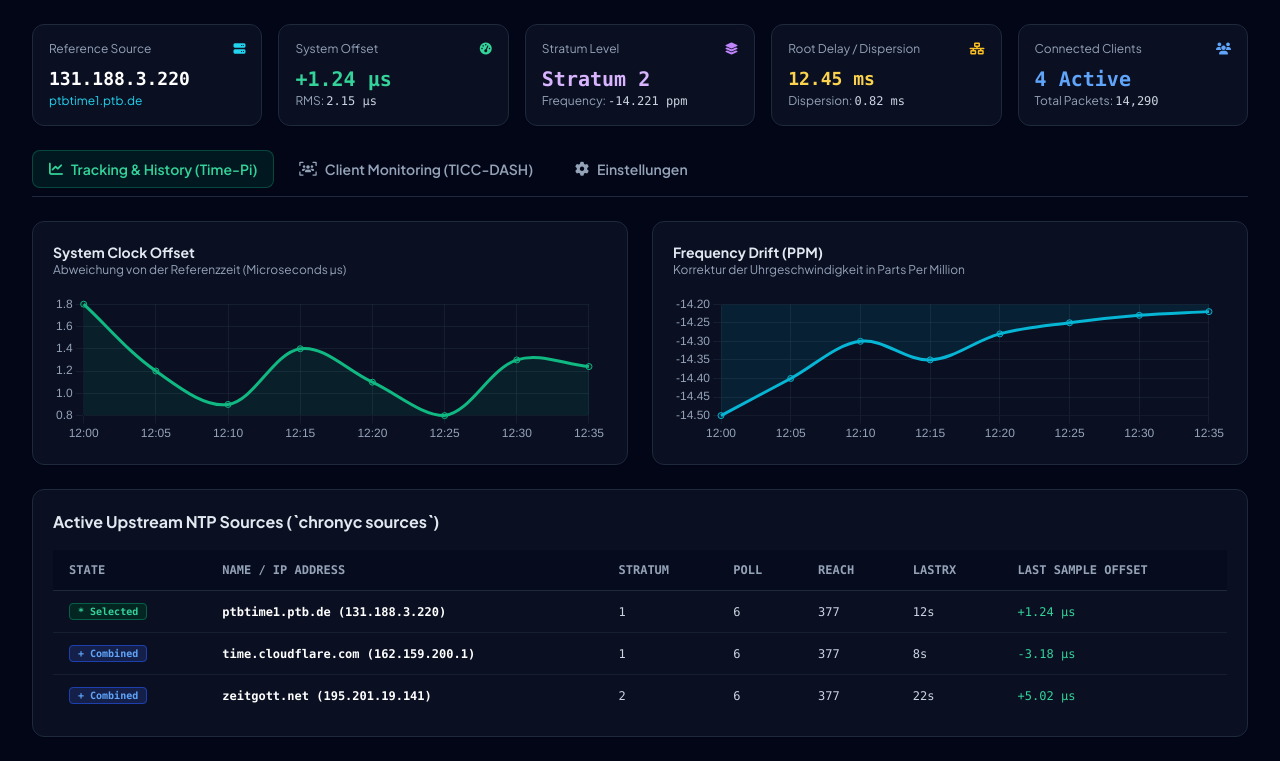
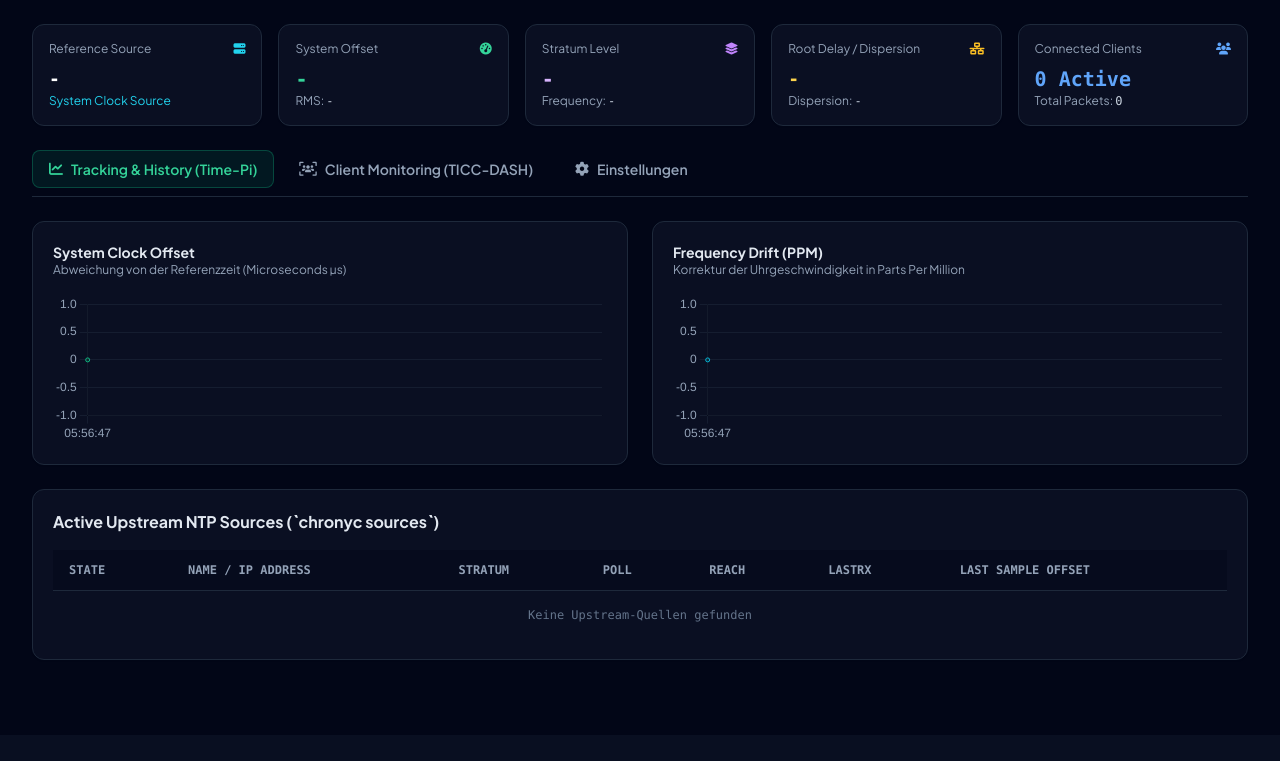
Before and after one commit to ApfelBirneKreis/ChronyPi-Dashboard, a Flask app: page / in a window 1280 px wide. Shown: the part 65-826 px from the top of the page. After the commit the page ends 725 px from the top, so only its background shows below. Run offline with Flask 3, Linux system fonts and the light colour scheme; data comes from the database, SQL or seed files in the repository; some libraries are stand-ins or nearby versions.

Commit message:
Modify NTP display for empty data and update message
Updated NTP client and system information display to show '-' when no data is available. Changed the settings save confirmation message.

Signed-off-by: ApfelBirneKreis <84158946+ApfelBirneKreis@users.noreply.github.com>

```diff
--- a/templates/index.html
+++ b/templates/index.html
@@ -110,8 +110,8 @@
                     <i class="fa-solid fa-server text-cyan-500 dark:text-cyan-400"></i>
                 </div>
                 <div class="mt-2">
-                    <div id="kpi-refid" class="text-lg font-bold font-mono text-slate-900 dark:text-white truncate">131.188.3.220</div>
-                    <div id="kpi-refname" class="text-xs text-cyan-600 dark:text-cyan-400 truncate">ptbtime1.ptb.de</div>
+                    <div id="kpi-refid" class="text-lg font-bold font-mono text-slate-900 dark:text-white truncate">-</div>
+                    <div id="kpi-refname" class="text-xs text-cyan-600 dark:text-cyan-400 truncate">System Clock Source</div>
                 </div>
             </div>
 
@@ -122,8 +122,8 @@
                     <i class="fa-solid fa-gauge-high text-emerald-500 dark:text-emerald-400"></i>
                 </div>
                 <div class="mt-2">
-                    <div id="kpi-offset" class="text-xl font-bold font-mono text-emerald-600 dark:text-emerald-400">+1.24 µs</div>
-                    <div class="text-xs text-slate-500 dark:text-slate-400">RMS: <span id="kpi-rms" class="font-mono text-slate-700 dark:text-slate-300">2.15 µs</span></div>
+                    <div id="kpi-offset" class="text-xl font-bold font-mono text-emerald-600 dark:text-emerald-400">-</div>
+                    <div class="text-xs text-slate-500 dark:text-slate-400">RMS: <span id="kpi-rms" class="font-mono text-slate-700 dark:text-slate-300">-</span></div>
                 </div>
             </div>
 
@@ -134,8 +134,8 @@
                     <i class="fa-solid fa-layer-group text-purple-500 dark:text-purple-400"></i>
                 </div>
                 <div class="mt-2">
-                    <div id="kpi-stratum" class="text-xl font-bold font-mono text-purple-600 dark:text-purple-300">Stratum 2</div>
-                    <div class="text-xs text-slate-500 dark:text-slate-400">Frequency: <span id="kpi-freq" class="font-mono text-slate-700 dark:text-slate-300">-14.221 ppm</span></div>
+                    <div id="kpi-stratum" class="text-xl font-bold font-mono text-purple-600 dark:text-purple-300">-</div>
+                    <div class="text-xs text-slate-500 dark:text-slate-400">Frequency: <span id="kpi-freq" class="font-mono text-slate-700 dark:text-slate-300">-</span></div>
                 </div>
             </div>
 
@@ -146,8 +146,8 @@
                     <i class="fa-solid fa-network-wired text-amber-500 dark:text-amber-400"></i>
                 </div>
                 <div class="mt-2">
-                    <div id="kpi-rootdelay" class="text-lg font-bold font-mono text-amber-600 dark:text-amber-300">12.45 ms</div>
-                    <div class="text-xs text-slate-500 dark:text-slate-400">Dispersion: <span id="kpi-dispersion" class="font-mono text-slate-700 dark:text-slate-300">0.82 ms</span></div>
+                    <div id="kpi-rootdelay" class="text-lg font-bold font-mono text-amber-600 dark:text-amber-300">-</div>
+                    <div class="text-xs text-slate-500 dark:text-slate-400">Dispersion: <span id="kpi-dispersion" class="font-mono text-slate-700 dark:text-slate-300">-</span></div>
                 </div>
             </div>
 
@@ -158,8 +158,8 @@
                     <i class="fa-solid fa-users text-blue-500 dark:text-blue-400"></i>
                 </div>
                 <div class="mt-2">
-                    <div id="kpi-client-count" class="text-xl font-bold font-mono text-blue-600 dark:text-blue-400">4 Active</div>
-                    <div class="text-xs text-slate-500 dark:text-slate-400">Total Packets: <span id="kpi-total-packets" class="font-mono text-slate-700 dark:text-slate-300">14,290</span></div>
+                    <div id="kpi-client-count" class="text-xl font-bold font-mono text-blue-600 dark:text-blue-400">0 Active</div>
+                    <div class="text-xs text-slate-500 dark:text-slate-400">Total Packets: <span id="kpi-total-packets" class="font-mono text-slate-700 dark:text-slate-300">0</span></div>
                 </div>
             </div>
         </div>
@@ -229,33 +229,7 @@
                             </tr>
                         </thead>
                         <tbody id="sources-table-body" class="divide-y divide-slate-100 dark:divide-slate-800/60 font-mono text-xs text-slate-700 dark:text-slate-300">
-                            <tr class="hover:bg-slate-50 dark:hover:bg-slate-800/40 transition">
-                                <td class="py-3 px-4"><span class="px-2 py-0.5 rounded text-[10px] font-bold bg-emerald-100 dark:bg-emerald-950/80 text-emerald-700 dark:text-emerald-400 border border-emerald-300 dark:border-emerald-800">* Selected</span></td>
-                                <td class="py-3 px-4 font-semibold text-slate-900 dark:text-white">ptbtime1.ptb.de (131.188.3.220)</td>
-                                <td class="py-3 px-4">1</td>
-                                <td class="py-3 px-4">6</td>
-                                <td class="py-3 px-4">377</td>
-                                <td class="py-3 px-4">12s</td>
-                                <td class="py-3 px-4 text-emerald-600 dark:text-emerald-400">+1.24 µs</td>
-                            </tr>
-                            <tr class="hover:bg-slate-50 dark:hover:bg-slate-800/40 transition">
-                                <td class="py-3 px-4"><span class="px-2 py-0.5 rounded text-[10px] font-bold bg-blue-100 dark:bg-blue-950/80 text-blue-700 dark:text-blue-400 border border-blue-300 dark:border-blue-800">+ Combined</span></td>
-                                <td class="py-3 px-4 font-semibold text-slate-900 dark:text-white">time.cloudflare.com (162.159.200.1)</td>
-                                <td class="py-3 px-4">1</td>
-                                <td class="py-3 px-4">6</td>
-                                <td class="py-3 px-4">377</td>
-                                <td class="py-3 px-4">8s</td>
-                                <td class="py-3 px-4 text-emerald-600 dark:text-emerald-400">-3.18 µs</td>
-                            </tr>
-                            <tr class="hover:bg-slate-50 dark:hover:bg-slate-800/40 transition">
-                                <td class="py-3 px-4"><span class="px-2 py-0.5 rounded text-[10px] font-bold bg-blue-100 dark:bg-blue-950/80 text-blue-700 dark:text-blue-400 border border-blue-300 dark:border-blue-800">+ Combined</span></td>
-                                <td class="py-3 px-4 font-semibold text-slate-900 dark:text-white">zeitgott.net (195.201.19.141)</td>
-                                <td class="py-3 px-4">2</td>
-                                <td class="py-3 px-4">6</td>
-                                <td class="py-3 px-4">377</td>
-                                <td class="py-3 px-4">22s</td>
-                                <td class="py-3 px-4 text-emerald-600 dark:text-emerald-400">+5.02 µs</td>
-                            </tr>
+                            <tr><td colspan="7" class="py-4 text-center text-slate-500">Lade Upstream-Quellen...</td></tr>
                         </tbody>
                     </table>
                 </div>
@@ -267,7 +241,7 @@
             <div class="bg-white dark:bg-slate-900/60 border border-slate-200 dark:border-slate-800 rounded-xl overflow-hidden shadow-sm">
                 <div class="p-4 border-b border-slate-200 dark:border-slate-800 flex items-center justify-between">
                     <h3 class="text-base font-bold text-slate-800 dark:text-slate-200">Network NTP Clients (`chronyc clients`)</h3>
-                    <span id="client-table-count" class="text-xs font-mono bg-blue-100 dark:bg-blue-950 text-blue-700 dark:text-blue-300 border border-blue-200 dark:border-blue-800/50 px-2.5 py-1 rounded-full">4 clients</span>
+                    <span id="client-table-count" class="text-xs font-mono bg-blue-100 dark:bg-blue-950 text-blue-700 dark:text-blue-300 border border-blue-200 dark:border-blue-800/50 px-2.5 py-1 rounded-full">0 clients</span>
                 </div>
                 <div class="overflow-x-auto">
                     <table class="w-full text-left border-collapse">
@@ -281,34 +255,7 @@
                             </tr>
                         </thead>
                         <tbody id="clients-table-body" class="divide-y divide-slate-100 dark:divide-slate-800/60 text-xs font-mono text-slate-700 dark:text-slate-300">
-                            <tr class="hover:bg-slate-50 dark:hover:bg-slate-800/40 transition">
-                                <td class="py-3 px-4 font-semibold text-slate-900 dark:text-white">192.168.1.45 (Workstation-PC)</td>
-                                <td class="py-3 px-4 text-emerald-600 dark:text-emerald-400">8,412</td>
-                                <td class="py-3 px-4 text-slate-400">0</td>
-                                <td class="py-3 px-4">6 (64s)</td>
-                                <td class="py-3 px-4">4s ago</td>
-                            </tr>
-                            <tr class="hover:bg-slate-50 dark:hover:bg-slate-800/40 transition">
-                                <td class="py-3 px-4 font-semibold text-slate-900 dark:text-white">192.168.1.102 (HomeAssistant-Server)</td>
-                                <td class="py-3 px-4 text-emerald-600 dark:text-emerald-400">4,120</td>
-                                <td class="py-3 px-4 text-slate-400">0</td>
-                                <td class="py-3 px-4">6 (64s)</td>
-                                <td class="py-3 px-4">18s ago</td>
-                            </tr>
-                            <tr class="hover:bg-slate-50 dark:hover:bg-slate-800/40 transition">
-                                <td class="py-3 px-4 font-semibold text-slate-900 dark:text-white">192.168.1.150 (SmartTV-LivingRoom)</td>
-                                <td class="py-3 px-4 text-emerald-600 dark:text-emerald-400">1,240</td>
-                                <td class="py-3 px-4 text-slate-400">0</td>
-                                <td class="py-3 px-4">8 (256s)</td>
-                                <td class="py-3 px-4">1m 12s ago</td>
-                            </tr>
-                            <tr class="hover:bg-slate-50 dark:hover:bg-slate-800/40 transition">
-                                <td class="py-3 px-4 font-semibold text-slate-900 dark:text-white">192.168.1.201 (NAS-Storage)</td>
-                                <td class="py-3 px-4 text-emerald-600 dark:text-emerald-400">518</td>
-                                <td class="py-3 px-4 text-slate-400">0</td>
-                                <td class="py-3 px-4">10 (1024s)</td>
-                                <td class="py-3 px-4">5m 40s ago</td>
-                            </tr>
+                            <tr><td colspan="5" class="py-4 text-center text-slate-500">Lade Client-Telemetrie...</td></tr>
                         </tbody>
                     </table>
                 </div>
@@ -340,7 +287,7 @@
                     </div>
 
                     <div id="settings-save-msg" class="hidden p-3 bg-emerald-100 dark:bg-emerald-950/80 border border-emerald-300 dark:border-emerald-800 text-emerald-800 dark:text-emerald-300 text-xs rounded-lg font-mono">
-                        ✓ Einstellungen erfolgreich im Speicher übernommen!
+                        ✓ Einstellungen erfolgreich gespeichert!
                     </div>
 
                     <div class="flex items-center justify-between pt-4 border-t border-slate-200 dark:border-slate-800">
@@ -369,6 +316,7 @@
     <script>
         let offsetChartInstance = null;
         let frequencyChartInstance = null;
+        let cachedClients = [];
 
         function startLiveClock() {
             setInterval(() => {
@@ -388,9 +336,7 @@
                 html.classList.add('dark');
                 icon.className = 'fa-solid fa-moon text-slate-400';
             }
-            if (offsetChartInstance && frequencyChartInstance) {
-                initCharts();
-            }
+            initCharts();
         }
 
         function switchTab(tab) {
@@ -422,16 +368,8 @@
             } else if (tab === 'settings') {
                 contentSettings.classList.remove('hidden');
                 btnSettings.className = activeClass;
+                loadSettings();
             }
-        }
-
-        function saveSettings(e) {
-            e.preventDefault();
-            const msgBox = document.getElementById('settings-save-msg');
-            msgBox.classList.remove('hidden');
-            setTimeout(() => {
-                msgBox.classList.add('hidden');
-            }, 3000);
         }
 
         function initCharts() {
@@ -439,22 +377,20 @@
             const textColor = isDark ? '#94a3b8' : '#475569';
             const gridColor = isDark ? 'rgba(51, 65, 85, 0.3)' : 'rgba(226, 232, 240, 0.8)';
 
-            const labels = ['12:00', '12:05', '12:10', '12:15', '12:20', '12:25', '12:30', '12:35'];
-
             if (offsetChartInstance) offsetChartInstance.destroy();
             const ctxOffset = document.getElementById('offsetChart').getContext('2d');
             offsetChartInstance = new Chart(ctxOffset, {
                 type: 'line',
                 data: {
-                    labels: labels,
+                    labels: [],
                     datasets: [{
                         label: 'Offset (µs)',
-                        data: [1.8, 1.2, 0.9, 1.4, 1.1, 0.8, 1.3, 1.24],
+                        data: [],
                         borderColor: '#10b981',
                         backgroundColor: 'rgba(16, 185, 129, 0.1)',
                         fill: true,
                         tension: 0.35,
-                        pointRadius: 3
+                        pointRadius: 2
                     }]
                 },
                 options: {
@@ -462,7 +398,7 @@
                     maintainAspectRatio: false,
                     plugins: { legend: { display: false } },
                     scales: {
-                        x: { ticks: { color: textColor }, grid: { color: gridColor } },
+                        x: { ticks: { color: textColor, maxTicksLimit: 8 }, grid: { color: gridColor } },
                         y: { ticks: { color: textColor }, grid: { color: gridColor } }
                     }
                 }
@@ -473,15 +409,15 @@
             frequencyChartInstance = new Chart(ctxFreq, {
                 type: 'line',
                 data: {
-                    labels: labels,
+                    labels: [],
                     datasets: [{
                         label: 'Drift (ppm)',
-                        data: [-14.5, -14.4, -14.3, -14.35, -14.28, -14.25, -14.23, -14.22],
+                        data: [],
                         borderColor: '#06b6d4',
                         backgroundColor: 'rgba(6, 182, 212, 0.1)',
                         fill: true,
                         tension: 0.35,
-                        pointRadius: 3
+                        pointRadius: 2
                     }]
                 },
                 options: {
@@ -489,16 +425,128 @@
                     maintainAspectRatio: false,
                     plugins: { legend: { display: false } },
                     scales: {
-                        x: { ticks: { color: textColor }, grid: { color: gridColor } },
+                        x: { ticks: { color: textColor, maxTicksLimit: 8 }, grid: { color: gridColor } },
                         y: { ticks: { color: textColor }, grid: { color: gridColor } }
                     }
                 }
             });
         }
 
+        async function fetchData() {
+            try {
+                const res = await fetch('/api/chrony');
+                if (!res.ok) throw new Error('API Fehler');
+                const data = await res.json();
+
+                const t = data.tracking || {};
+                document.getElementById('kpi-refid').innerText = t.reference_id || '-';
+                document.getElementById('kpi-refname').innerText = t.reference_name || t.reference_id || 'System Clock Source';
+                document.getElementById('kpi-offset').innerText = t.system_time || '-';
+                document.getElementById('kpi-rms').innerText = t.rms_offset || '-';
+                document.getElementById('kpi-stratum').innerText = t.stratum ? `Stratum ${t.stratum}` : '-';
+                document.getElementById('kpi-freq').innerText = t.frequency ? `${t.frequency} ppm` : '-';
+                document.getElementById('kpi-rootdelay').innerText = t.root_delay || '-';
+                document.getElementById('kpi-dispersion').innerText = t.root_dispersion || '-';
+
+                // Quellen Tabelle aktualisieren
+                const sourcesBody = document.getElementById('sources-table-body');
+                sourcesBody.innerHTML = (data.sources || []).map(s => `
+                    <tr class="hover:bg-slate-100 dark:hover:bg-slate-900/80 transition">
+                        <td class="py-3 px-4"><span class="px-2 py-0.5 rounded text-[10px] font-bold bg-emerald-100 dark:bg-emerald-950/80 text-emerald-700 dark:text-emerald-400 border border-emerald-300 dark:border-emerald-800">${s.state}</span></td>
+                        <td class="py-3 px-4 font-bold text-slate-900 dark:text-white">${s.name}</td>
+                        <td class="py-3 px-4">Stratum ${s.stratum}</td>
+                        <td class="py-3 px-4">${s.poll}</td>
+                        <td class="py-3 px-4 text-emerald-600 dark:text-emerald-400">${s.reach}</td>
+                        <td class="py-3 px-4 text-slate-500 dark:text-slate-400">${s.last_rx}</td>
+                        <td class="py-3 px-4 text-emerald-600 dark:text-emerald-400">${s.sample}</td>
+                    </tr>
+                `).join('') || `<tr><td colspan="7" class="py-4 text-center text-slate-500">Keine Upstream-Quellen gefunden</td></tr>`;
+
+                // Clients Tabelle aktualisieren
+                cachedClients = data.clients || [];
+                renderClients(cachedClients);
+
+                // Historische Charts aktualisieren
+                if (data.history && data.history.length > 0) {
+                    const labels = data.history.map(h => h.timestamp.split('T')[1].split('.')[0]);
+                    const offsets = data.history.map(h => h.system_offset * 1000000); // in Microseconds
+                    const freqs = data.history.map(h => h.frequency);
+
+                    offsetChartInstance.data.labels = labels;
+                    offsetChartInstance.data.datasets[0].data = offsets;
+                    offsetChartInstance.update();
+
+                    frequencyChartInstance.data.labels = labels;
+                    frequencyChartInstance.data.datasets[0].data = freqs;
+                    frequencyChartInstance.update();
+                }
+
+            } catch (err) {
+                console.warn('Verbindungsfehler zur API:', err);
+            }
+        }
+
+        function renderClients(clients) {
+            const tbody = document.getElementById('clients-table-body');
+            document.getElementById('kpi-client-count').innerText = `${clients.length} Active`;
+            document.getElementById('client-table-count').innerText = `${clients.length} clients`;
+
+            let totalPackets = 0;
+            tbody.innerHTML = clients.map(c => {
+                totalPackets += (c.ntp_packets || 0);
+                return `
+                    <tr class="hover:bg-slate-100 dark:hover:bg-slate-900/80 transition">
+                        <td class="py-3 px-4 font-bold text-slate-900 dark:text-white">${c.hostname}</td>
+                        <td class="py-3 px-4 text-emerald-600 dark:text-emerald-400">${c.ntp_packets.toLocaleString()}</td>
+                        <td class="py-3 px-4 text-amber-500 dark:text-amber-400">${c.drop_packets}</td>
+                        <td class="py-3 px-4 text-slate-500 dark:text-slate-400">${c.interval}</td>
+                        <td class="py-3 px-4 text-emerald-600 dark:text-emerald-400">${c.last}</td>
+                    </tr>
+                `;
+            }).join('') || `<tr><td colspan="5" class="py-4 text-center text-slate-500">Keine Clients verbunden</td></tr>`;
+
+            document.getElementById('kpi-total-packets').innerText = totalPackets.toLocaleString();
+        }
+
+        async function loadSettings() {
+            try {
+                const res = await fetch('/api/settings');
+                if (res.ok) {
+                    const data = await res.json();
+                    if (data.polling_interval) document.getElementById('setting-polling').value = data.polling_interval;
+                    if (data.warning_offset) document.getElementById('setting-offset').value = data.warning_offset;
+                }
+            } catch (e) {
+                console.warn('Einstellungen konnten nicht geladen werden.');
+            }
+        }
+
+        async function saveSettings(e) {
+            e.preventDefault();
+            const formData = {
+                polling_interval: document.getElementById('setting-polling').value,
+                warning_offset: document.getElementById('setting-offset').value
+            };
+
+            try {
+                await fetch('/api/settings', {
+                    method: 'POST',
+                    headers: { 'Content-Type': 'application/json' },
+                    body: JSON.stringify(formData)
+                });
+                const msgBox = document.getElementById('settings-save-msg');
+                msgBox.classList.remove('hidden');
+                setTimeout(() => msgBox.classList.add('hidden'), 3000);
+            } catch (e) {
+                alert('Fehler beim Speichern der Einstellungen.');
+            }
+        }
+
         window.onload = function() {
             startLiveClock();
             initCharts();
+            fetchData();
+            setInterval(fetchData, 5000); // Alle 5 Sekunden Live-Daten abrufen
         };
     </script>
 </body>
```
